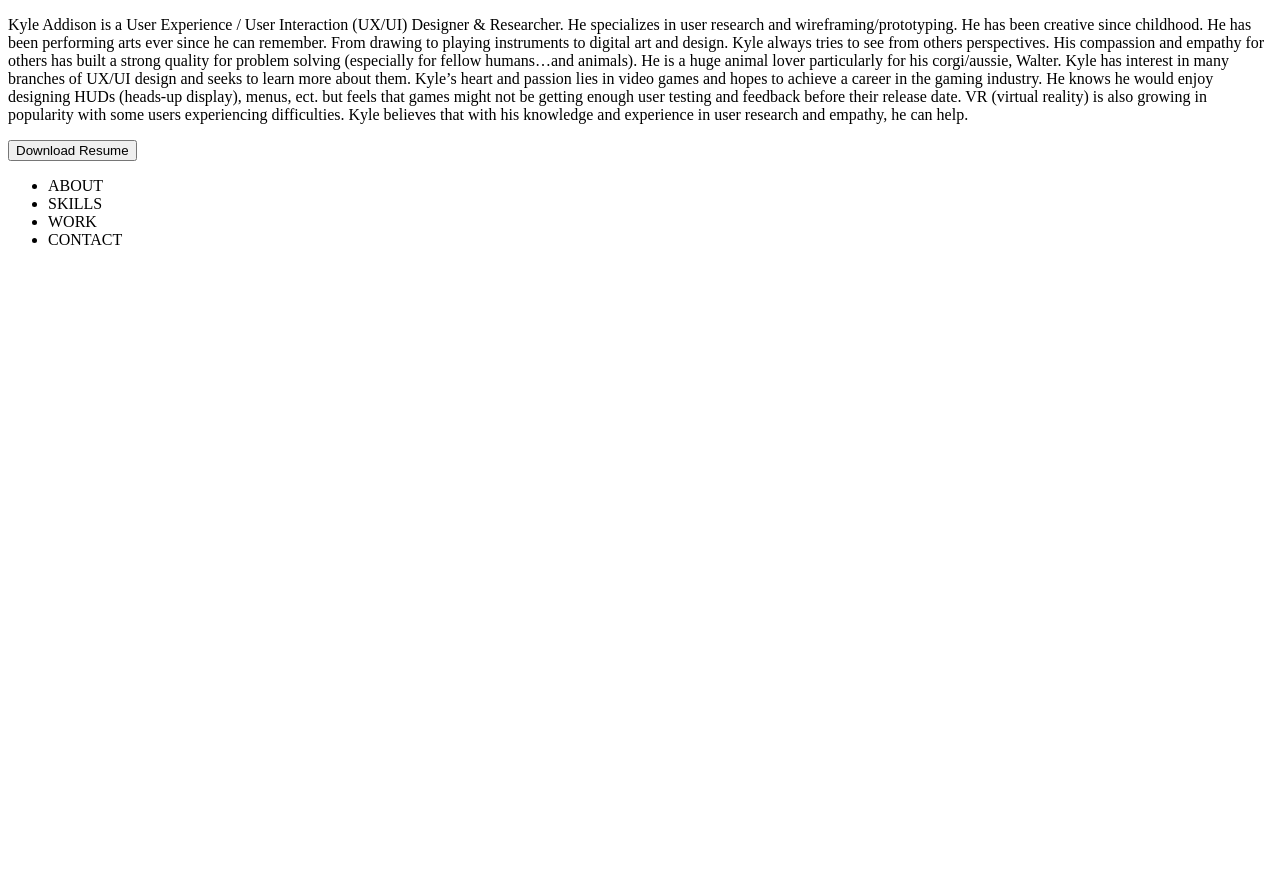
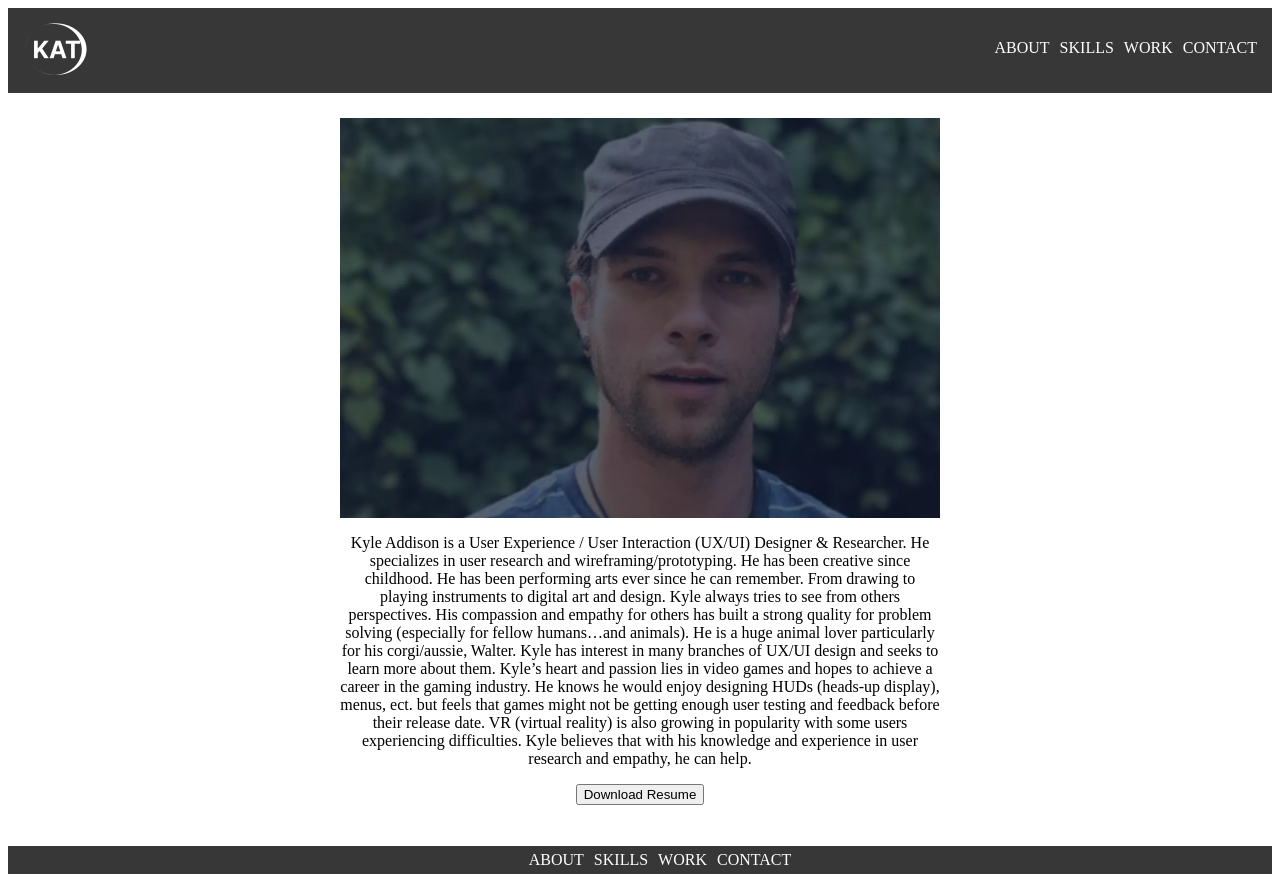
Before and after one commit to KyleDesigns/UX_UI_HW_17, a plain HTML site: page index.html in a window 1280 px wide. Before the commit the page ends 800 px from the top, so only its background shows below. Drawn offline with Linux system fonts and the light colour scheme.

Commit message:
Update index.html

```diff
--- a/index.html
+++ b/index.html
@@ -1,13 +1,25 @@
 <!DOCTYPE html>
 <html>
+
     <head>
+        <link rel="stylesheet" href="style.css">
         <title></title>
     </head>
     <body>
-    <div>
+<header class="navigation">
 
-    </div>
-
+<!-- <nav class="inline-block"> -->
+<nav>
+  <div class="inline-block">
+<img src="images/Unit17LogoGreyscale.png" alt="Portfolio Logo" class="logo">
+</div
+><ul>
+        <li class="inline-block">ABOUT</li>
+        <li class="inline-block">SKILLS</li>
+        <li class="inline-block">WORK</li>
+        <li class="inline-block">CONTACT</li>
+    </ul>
+</nav>
 </header>
 <section class="heroimg">
     <div class="content">
```
